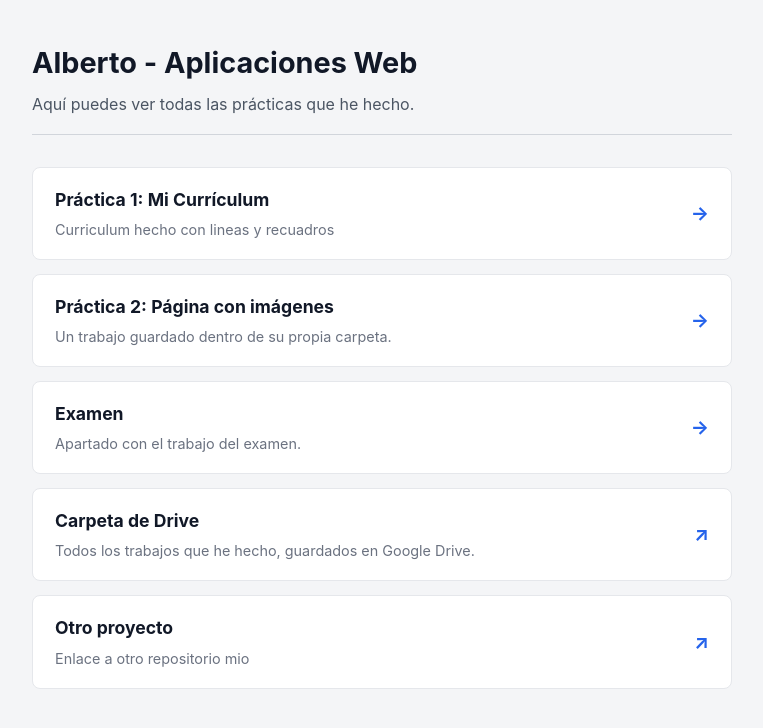
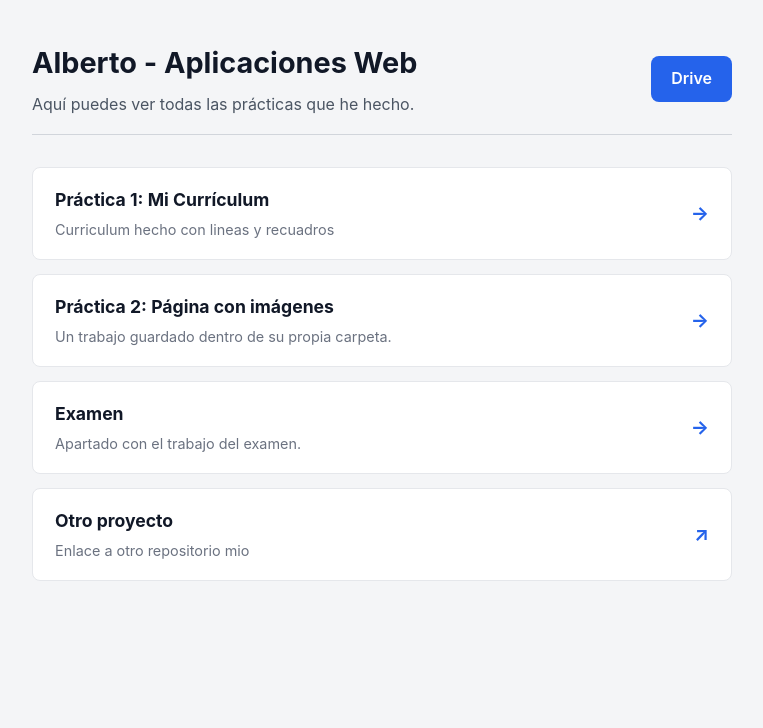
Before and after one commit to alberto05su/Aplicaciones-Web, a plain HTML site: page index.html in a window 1280 px wide. Shown: the whole page, without its empty margins (258-1021 px from the left). Drawn offline with Linux system fonts and the light colour scheme.

Commit message:
Cambiar acceso a Drive por un botón en la cabecera
Co-Authored-By: Claude Sonnet 5.5 <noreply@anthropic.com>
Claude-Session: https://claude.ai/code/session_01B3C28EJr7uVvqrEKyfWzC6

```diff
--- a/index.html
+++ b/index.html
@@ -40,6 +40,28 @@
             margin-bottom: 32px;
             border-bottom: 1px solid #d1d5db;
             padding-bottom: 16px;
+            display: flex;
+            justify-content: space-between;
+            align-items: center;
+            flex-wrap: wrap;
+            gap: 12px;
+        }
+
+        /* Botón azul "Drive" de la parte de arriba */
+        .boton-drive {
+            background: #2563eb;
+            color: #ffffff;
+            text-decoration: none;
+            font-weight: 600;
+            padding: 10px 20px;
+            border-radius: 8px;
+            transition: background-color 0.2s, transform 0.15s;
+        }
+
+        /* Se oscurece un poco y sube al pasar el ratón */
+        .boton-drive:hover {
+            background: #1d4ed8;
+            transform: translateY(-2px);
         }
 
         /* Tamaño del título grande */
@@ -112,10 +134,14 @@
 
         <!-- TÍTULO DE LA PÁGINA: Cambia estos textos por lo que tú quieras -->
         <header>
-            <!-- Título grande -->
-            <h1>Alberto - Aplicaciones Web</h1>
-            <!-- Frase pequeña debajo del título -->
-            <p>Aquí puedes ver todas las prácticas que he hecho.</p>
+            <div>
+                <!-- Título grande -->
+                <h1>Alberto - Aplicaciones Web</h1>
+                <!-- Frase pequeña debajo del título -->
+                <p>Aquí puedes ver todas las prácticas que he hecho.</p>
+            </div>
+            <!-- Botón que abre mi carpeta de Google Drive en una pestaña nueva -->
+            <a href="https://drive.google.com/drive/folders/1OyTmGltWm8ytpE7RANeVoLRk2m7CDYP7?usp=sharing" class="boton-drive" target="_blank" rel="noopener">Drive</a>
         </header>
 
         <!--
@@ -165,18 +191,6 @@
             </a>
 
             <!--
-                BOTÓN DRIVE: Enlace a la carpeta de Google Drive con todos mis trabajos.
-                Se abre en una pestaña nueva.
-            -->
-            <a href="https://drive.google.com/drive/folders/1OyTmGltWm8ytpE7RANeVoLRk2m7CDYP7?usp=sharing" class="tarjeta" target="_blank" rel="noopener">
-                <div>
-                    <h2>Carpeta de Drive</h2>
-                    <p>Todos los trabajos que he hecho, guardados en Google Drive.</p>
-                </div>
-                <span class="flecha">↗</span>
-            </a>
-
-            <!--
                 BOTÓN 3: Para enlazar a cualquier otra página de internet.
                 Pega el enlace completo (con https://) dentro de las comillas.
                 Lo de target="_blank" hace que se abra en una pestaña nueva.
```
